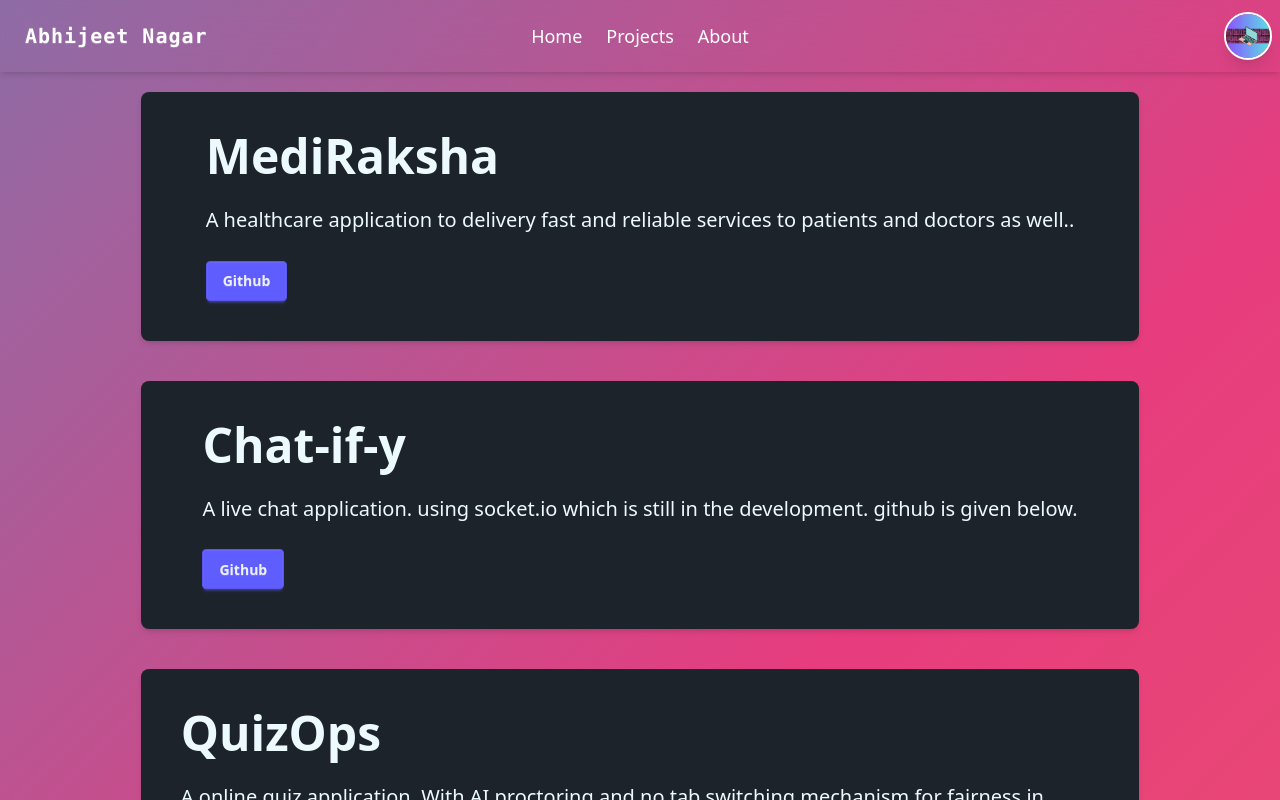
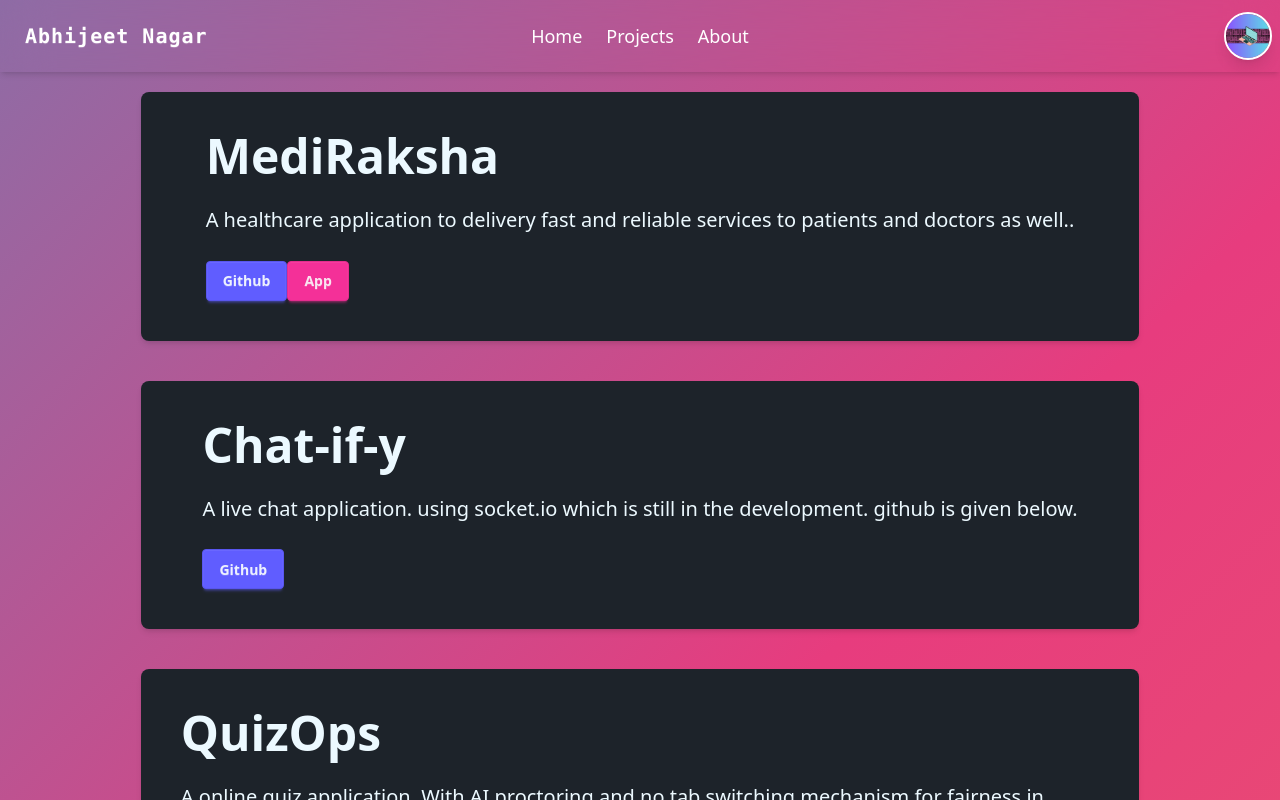
Before and after one commit to AbhijeetNagar56/MyPortfolio, a React (Vite) app: page /project in a window 1280 px wide. Shown: the top 800 px of the page. Built offline with nearby package versions, Linux system fonts and the light colour scheme.

Commit message:
feat: link added for mediraksha

```diff
--- a/src/pages/project.jsx
+++ b/src/pages/project.jsx
@@ -15,6 +15,9 @@ const Project = () => {
               </p>
               <button className="btn btn-primary">
                 <a target='_blank' href="https://github.com/AbhijeetNagar56/Mediraksha.git">Github</a>
+              </button>
+              <button className="btn btn-secondary">
+                <a target='_blank' href="https://mediraksha.onrender.com/">App</a>
               </button>
             </div>
           </div>
```
